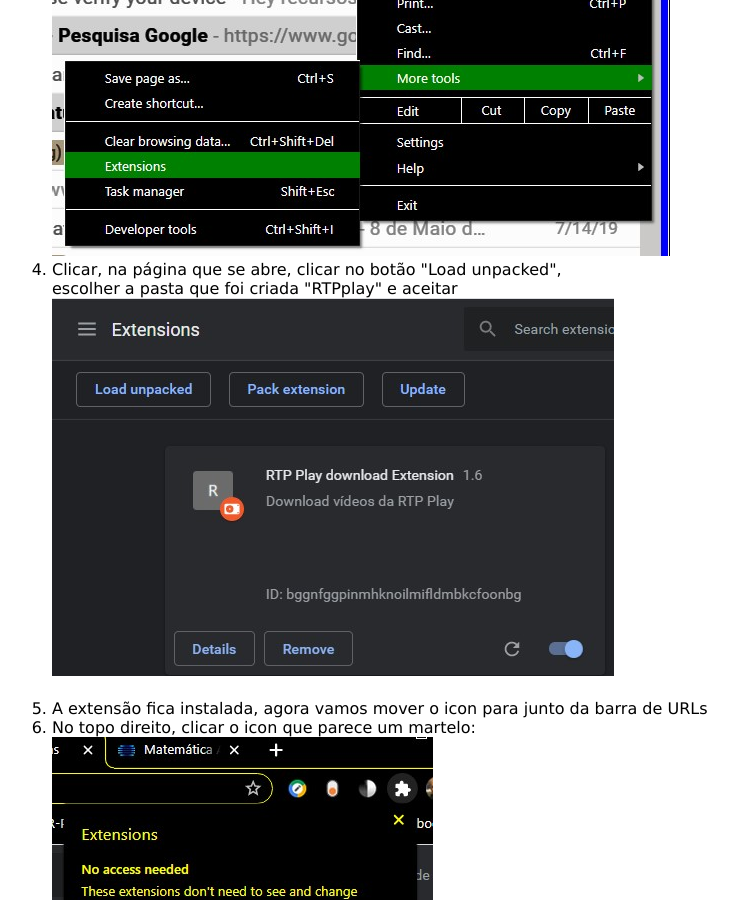
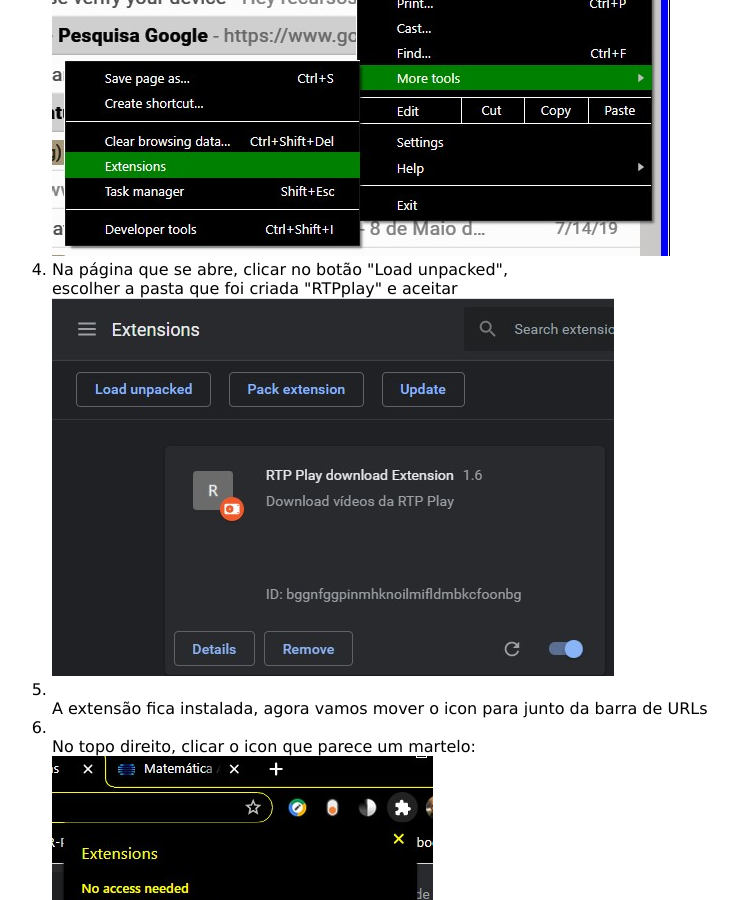
Before and after one commit to rtpplay/recursos.github.io, a Jekyll site: the page built from index.html, in a window 1280 px wide and 900 px high, scrolled down 1260 px. Shown: the whole window, without its empty margins (180-918 px from the left). Built offline with Jekyll 4.4.1, drawn with Linux system fonts in a browser that asks for light colours; some of the changed text lies outside the part shown.

Commit message:
Update index.html

```diff
--- a/index.html
+++ b/index.html
@@ -50,15 +50,16 @@
 		No <i>drop down menu</i> clicar en "More tools..."</li>
 		<li>No novo menu, clicar en "Extensions"<br>
 			<img src = "files/Screenshot-2021-02-20-chrome.jpg"><br></li>
-		<li>Clicar, na página que se abre, clicar no botão "Load unpacked",<br>
+		<li>Na página que se abre, clicar no botão "Load unpacked",<br>
 		escolher a pasta que foi criada "RTPplay" e aceitar<br>
-		<img src="files/Screenshot-2021-02-20-unpacked.jpg"></li><br>
-		<li>A extensão fica instalada, agora vamos mover o icon para junto da barra de URLs</li>
-		<li>No topo direito, clicar o icon que parece um martelo:<br>
+		<img src="files/Screenshot-2021-02-20-unpacked.jpg"><br></li>
+		<li><br>A extensão fica instalada, agora vamos mover o icon para junto da barra de URLs</li>
+		<li><br>No topo direito, clicar o icon que parece um martelo:<br>
 		<img src="files/Screenshot-2021-02-20-extensions.jpg"><br>
 			Clicar no "pin" que passa a activo, e o icon da nova extensão vai para a barra de extensões<br>
-			<img src="files/Screenshot-2021-02-20-pinned.jpg">
+			<img src="files/Screenshot-2021-02-20-pinned.jpg"><br>
 		</li>
+		<li>A partir de agora, clicar no icon <img src = "files/icon.png"> corre a extensão</li>
 
 	</ol>
 
```
